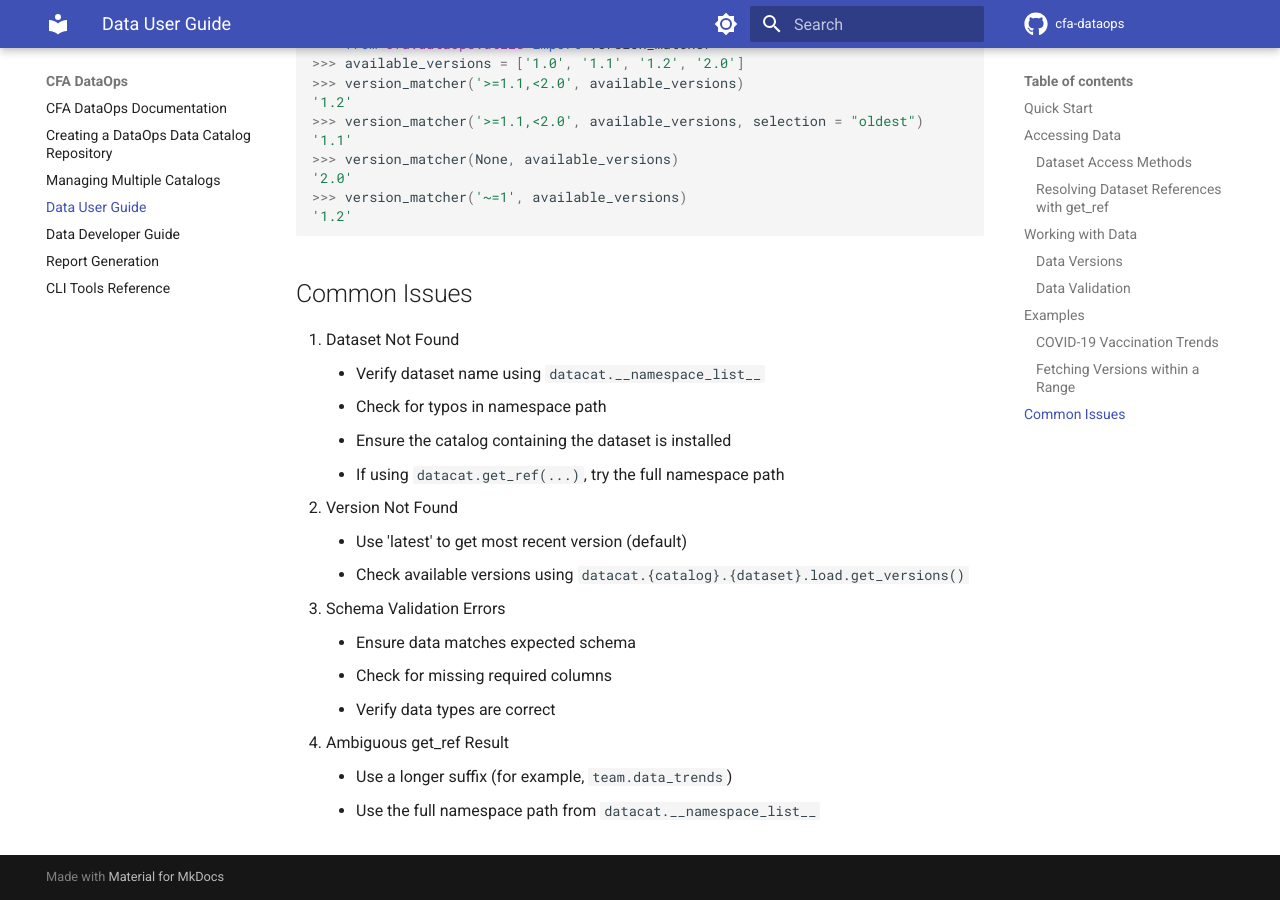
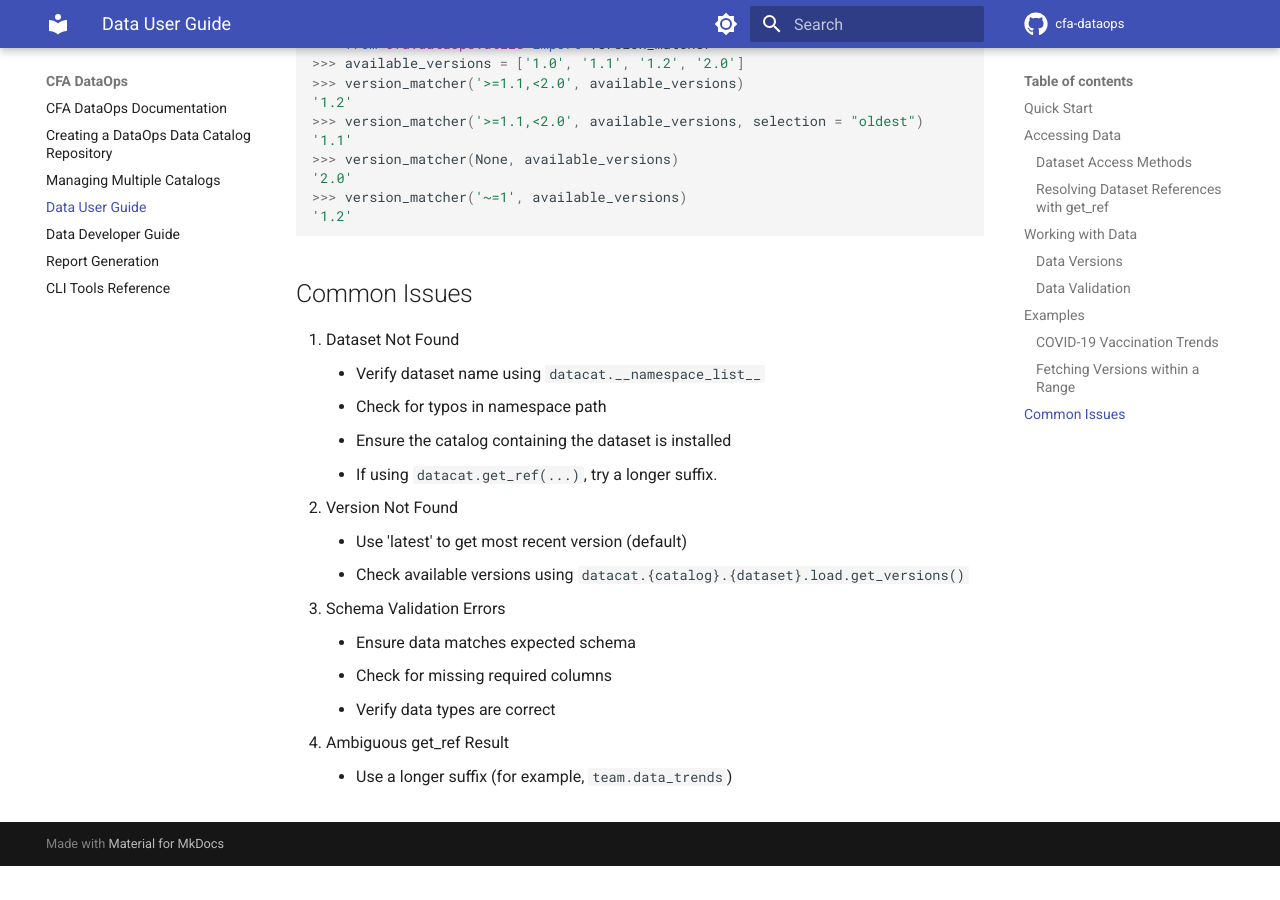
Before and after one commit to CDCgov/cfa-dataops, an MkDocs documentation site: the page built from docs/data_user_guide.md, in a window 1280 px wide and 900 px high, scrolled down 4224 px. Built offline with MkDocs 1.6.1 and Material for MkDocs 9.7.7, drawn with Linux system fonts in a browser that asks for light colours; comment, search, counter and statistics services are not loaded; after the commit the page ends 5090 px from its top, so only the background shows below that.

Commit message:
fix documentation

```diff
--- a/docs/data_user_guide.md
+++ b/docs/data_user_guide.md
@@ -204,7 +204,7 @@ For a direct preview from the dataset endpoint itself, call `resolve_version()`
    - Verify dataset name using `datacat.__namespace_list__`
    - Check for typos in namespace path
    - Ensure the catalog containing the dataset is installed
-   - If using `datacat.get_ref(...)`, try the full namespace path
+   - If using `datacat.get_ref(...)`, try a longer suffix.
 2. Version Not Found
    - Use 'latest' to get most recent version (default)
    - Check available versions using `datacat.{catalog}.{dataset}.load.get_versions()`
@@ -214,4 +214,3 @@ For a direct preview from the dataset endpoint itself, call `resolve_version()`
    - Verify data types are correct
 4. Ambiguous get_ref Result
    - Use a longer suffix (for example, `team.data_trends`)
-   - Use the full namespace path from `datacat.__namespace_list__`
```
